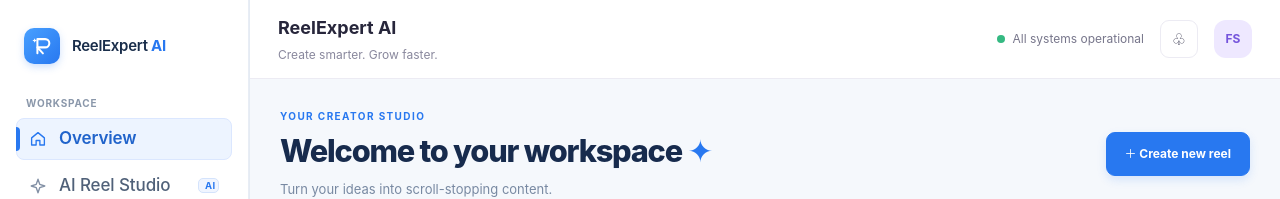
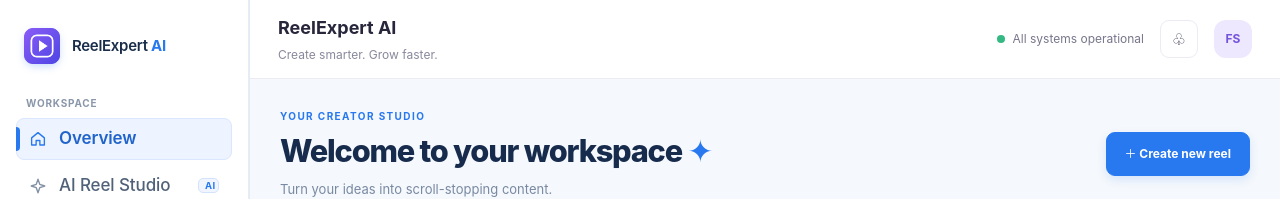
Before and after one commit to farrukhgit0913/reelexpert-fe, an Angular app: page /dashboard in a window 1280 px wide. Shown: the top 199 px of the page. Built offline with nearby package versions, Linux system fonts and the light colour scheme.

Commit message:
chore: added logo

```diff
--- a/src/app/layout/sidebar/sidebar.html
+++ b/src/app/layout/sidebar/sidebar.html
@@ -6,14 +6,11 @@
     aria-label="ReelExpert AI home"
   >
     <span class="brand-icon" aria-hidden="true">
-      <svg viewBox="0 0 24 24" fill="none">
-        <path d="M7 4.5H15.5C18 4.5 20 6.5 20 9S18 13.5 15.5 13.5H7V4.5Z"
-          stroke="currentColor" stroke-width="2.2" stroke-linejoin="round"/>
-        <path d="M7 13.5V20M7 13.5L13 20"
-          stroke="currentColor" stroke-width="2.2" stroke-linecap="round"/>
-        <path d="M4 3.5L4.7 5.3L6.5 6L4.7 6.7L4 8.5L3.3 6.7L1.5 6L3.3 5.3L4 3.5Z"
-          fill="currentColor"/>
-      </svg>
+      <img
+        src="logo.png"
+        alt="ReelExpert Logo"
+        class="brand-logo"
+      />
     </span>
     <span class="brand-name">ReelExpert <strong>AI</strong></span>
   </a>
```
